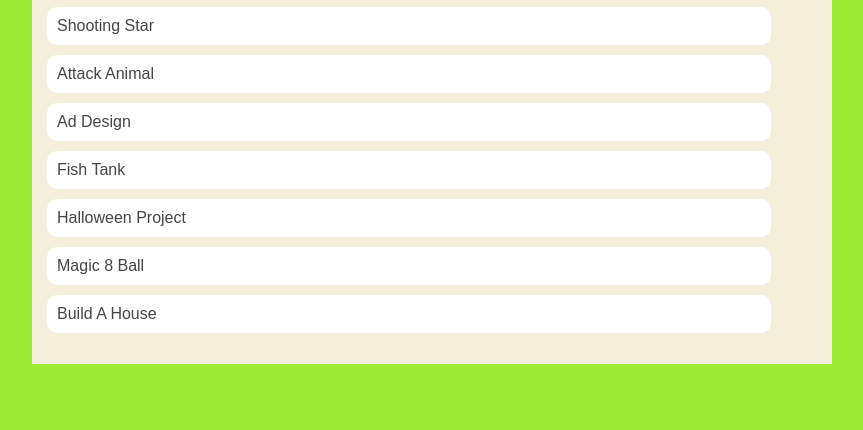
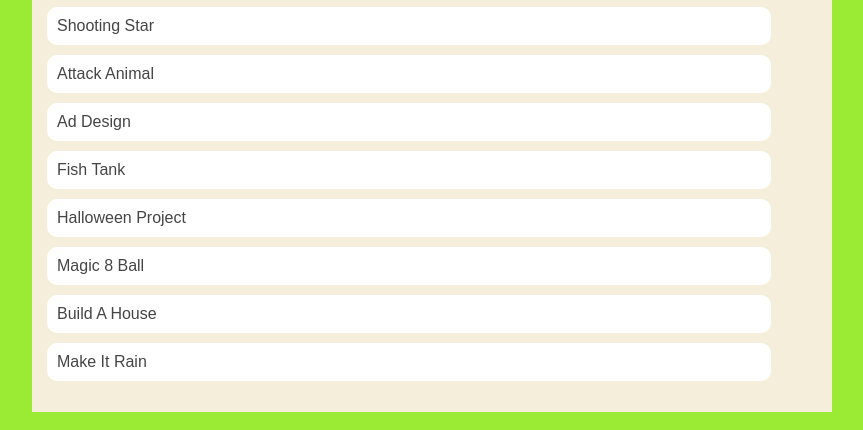
Before and after one commit to w123ggs/kaydenbell.github.io, a plain HTML site: page portfolio.html in a window 1280 px wide. Shown: the part 468-898 px from the top of the page, without its empty margins (208-1071 px from the left). Before the commit the page ends 850 px from the top, so only its background shows below. Drawn offline with Linux system fonts and the light colour scheme.

Commit message:
added Make It Rain

```diff
--- a/portfolio.html
+++ b/portfolio.html
@@ -128,6 +128,7 @@
                             <li><a href="https://www.khanacademy.org/computer-programming/halloween-project/4763590789218304">Halloween Project </a></li>
                             <li><a href="https://www.khanacademy.org/computer-programming/spin-off-of-project-magic-8-ball/4594368926760960">Magic 8 Ball </a></li>
                             <li><a href="https://www.khanacademy.org/computer-programming/spin-off-of-project-build-a-house/5363060882849792">Build A House </a></li>
+                            <li><a href="https://www.khanacademy.org/computer-programming/spin-off-of-project-make-it-rain/4565072054894592">Make It Rain </a></li>
                         </ul>
                 </div>
             </main>
```
